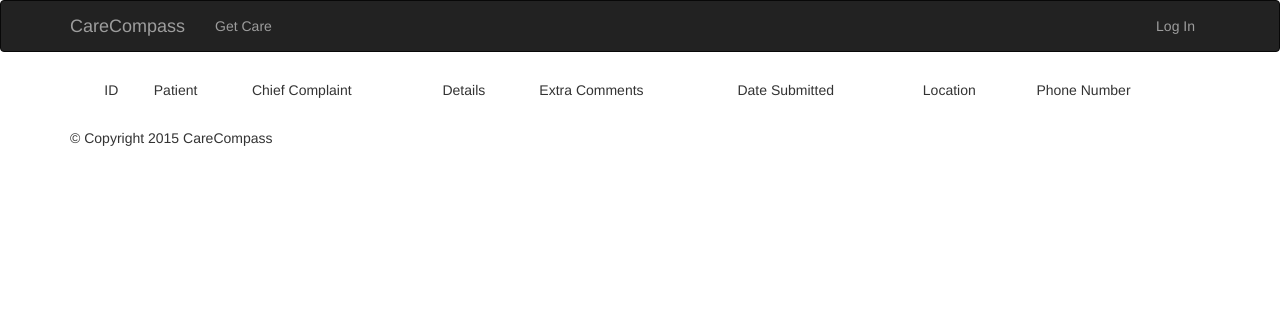
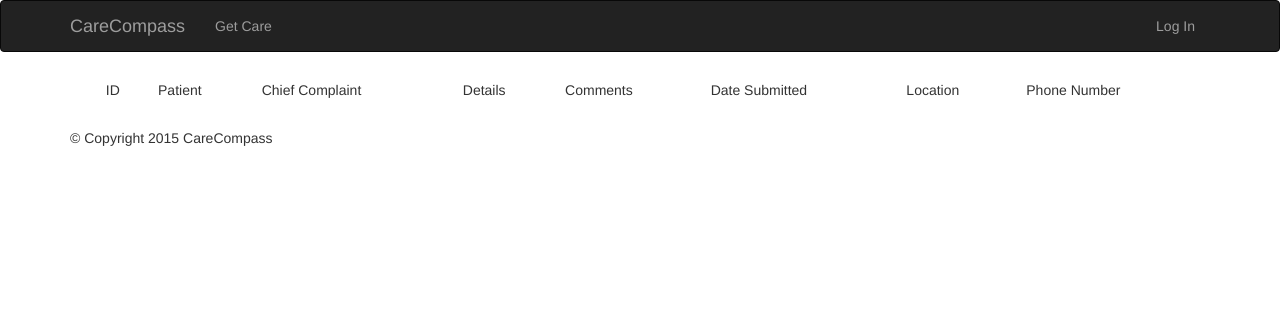
Before and after one commit to erkyky/cipm, a Flask app: page /panel in a window 1280 px wide. Shown: the top 312 px of the page. Run offline with Flask 2, Linux system fonts and the light colour scheme; data that the repository does not hold is empty; parts of the project's set-up code (start-up, migrations or seed data) failed here and were passed over; some libraries are stand-ins or nearby versions.

Commit message:
Medical Terminology

```diff
--- a/cipm/templates/panel.html
+++ b/cipm/templates/panel.html
@@ -9,7 +9,7 @@
                 <td>Patient  </td>
                 <td>Chief Complaint  </td>
                 <td>Details </td>
-                <td>Extra Comments  </td>
+                <td>Comments  </td>
                 <td>Date Submitted  </td>
                 <td>Location  </td>
                 <td>Phone Number  </td>
```
